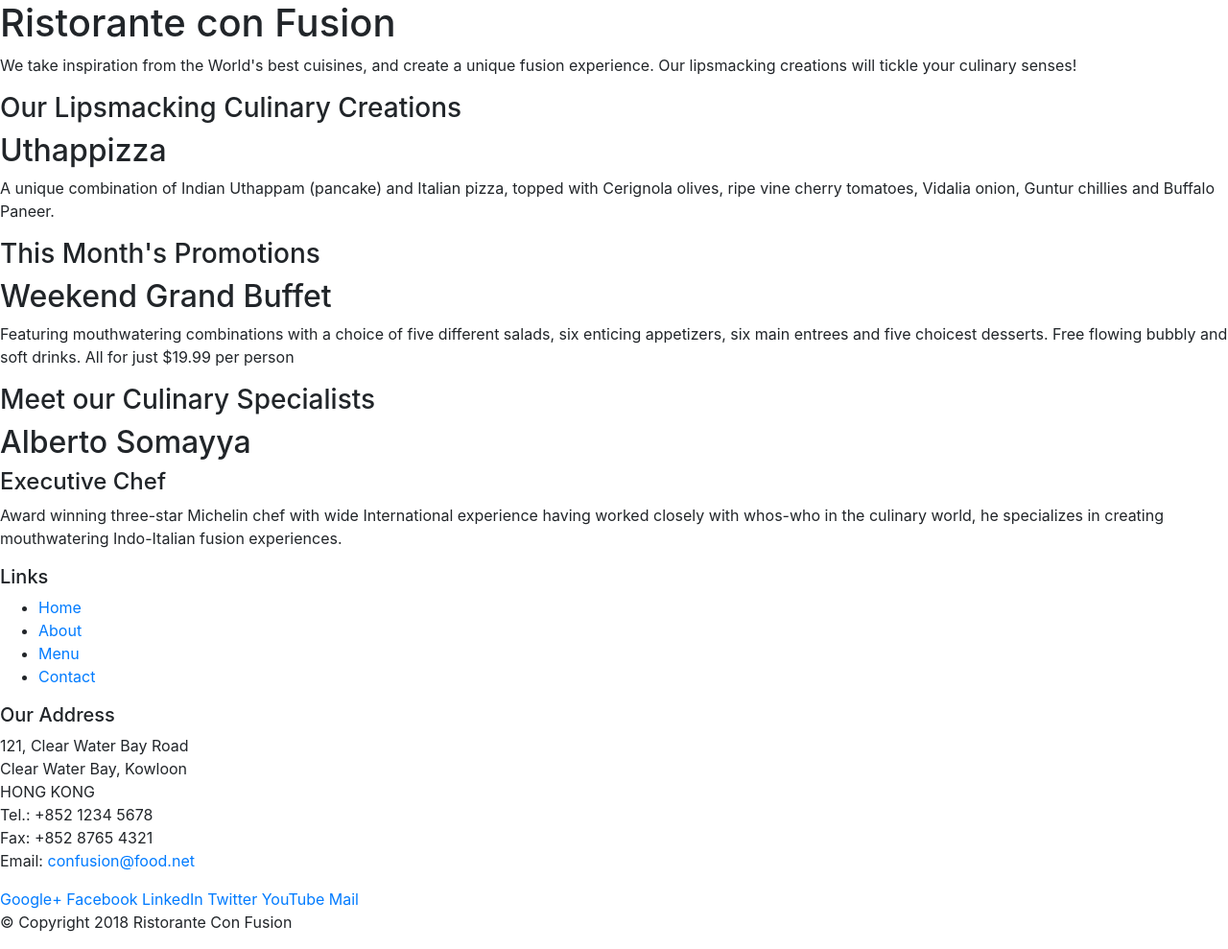
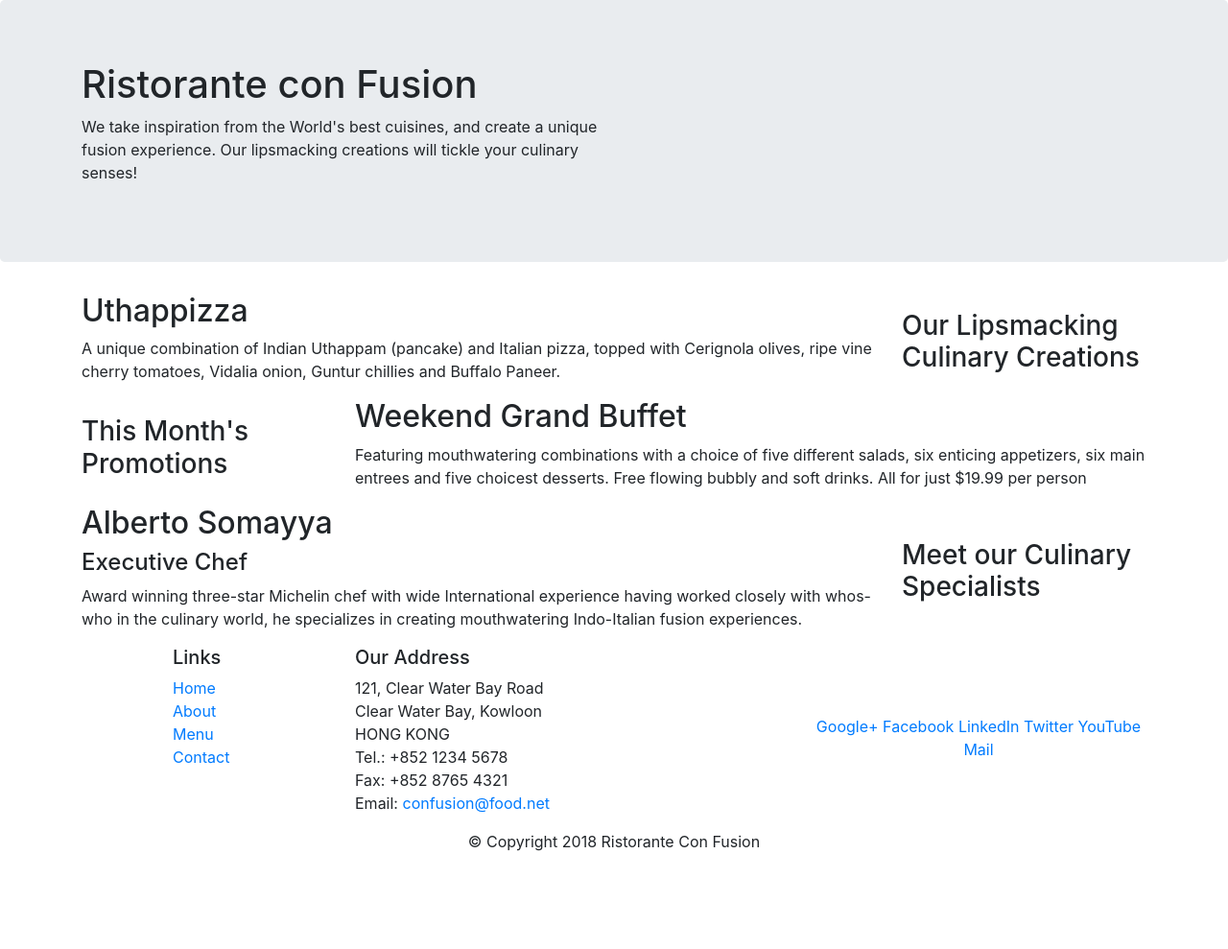
Before and after one commit to sharmista2shastry/bootstrap, a website: page index.html in a window 1280 px wide. Shown: the whole page at 96% size. After the commit the page ends 905 px from the top, so only its background shows below. Drawn offline with nearby package versions, Linux system fonts and the light colour scheme.

Commit message:
Bootstrap second edit

```diff
--- a/index.html
+++ b/index.html
@@ -8,51 +8,54 @@
 
     <!-- Bootstrap CSS -->
     <link rel="stylesheet" href="node_modules/bootstrap/dist/css/bootstrap.min.css">
+    <link rel="stylesheet" href="C:\Users\sharm\Desktop\Bootstrap4\conFusion\node_modules\css\styles.css">
     <title>Ristorante Con Fusion</title>
 </head>
 
 <body>
 
     <header>
-        <div>
-            <div>
-                <div>
+        <div class="jumbotron">
+            <div class="container">
+                <div class="row row-header">
+                    <div class="col-12 col-sm-6">
                     <h1>Ristorante con Fusion</h1>
                     <p>We take inspiration from the World's best cuisines, and create a unique fusion experience. Our lipsmacking creations will tickle your culinary senses!</p>
+                    </div>
                 </div>
-                <div>
+                <div class="col-12 col-sm">
                 </div>
             </div>
         </div>
     </header>
 
-    <div>
-        <div>
-            <div>
+    <div class="container">
+        <div class="row row-content align-items-center">
+            <div class="col-12 col-sm-4 order-sm-last col-md-3">
                 <h3>Our Lipsmacking Culinary Creations</h3>
             </div>
-            <div>
+            <div class="col-12 col-sm order-sm-first col-md">
                 <h2>Uthappizza</h2>
                 <p>A unique combination of Indian Uthappam (pancake) and Italian pizza, topped with Cerignola olives, ripe vine cherry tomatoes, Vidalia onion, Guntur chillies and Buffalo Paneer.</p>
             </div>
         </div>
 
 
-        <div>
-            <div>
+        <div class="row row-content align-items-center">
+            <div class="col-12 col-sm-4 col-md-3">
                 <h3>This Month's Promotions</h3>
             </div>
-            <div>
+            <div class="col-12 col-sm col-md">
                 <h2>Weekend Grand Buffet</h2>
                 <p>Featuring mouthwatering combinations with a choice of five different salads, six enticing appetizers, six main entrees and five choicest desserts. Free flowing bubbly and soft drinks. All for just $19.99 per person </p>
             </div>
         </div>
 
-        <div>
-            <div>
+        <div class="row row-content align-items-center">
+            <div class="col-12 col-sm-4 order-sm-last col-md-3">
                 <h3>Meet our Culinary Specialists</h3>
             </div>
-            <div>
+            <div class="col-12 col-sm order-sm-first col-md">
                 <h2>Alberto Somayya</h2>
                 <h4>Executive Chef</h4>
                 <p>Award winning three-star Michelin chef with wide International experience having worked closely with whos-who in the culinary world, he specializes in creating mouthwatering Indo-Italian fusion experiences. </p>
@@ -60,19 +63,19 @@
         </div>
     </div>
 
-    <footer>
-        <div>
-            <div>
-                <div>
+    <footer class="footer">
+        <div class="container">
+            <div class="row">
+                <div class="col-4 offset-1 col-sm-2">
                     <h5>Links</h5>
-                    <ul>
+                    <ul class="list-unstyled">
                         <li><a href="#">Home</a></li>
                         <li><a href="#">About</a></li>
                         <li><a href="#">Menu</a></li>
                         <li><a href="#">Contact</a></li>
                     </ul>
                 </div>
-                <div>
+                <div class="col-7 col-sm-5">
                     <h5>Our Address</h5>
                     <address>
 		              121, Clear Water Bay Road<br>
@@ -83,8 +86,8 @@
 		              Email: <a href="mailto:confusion@food.net">confusion@food.net</a>
 		           </address>
                 </div>
-                <div>
-                    <div>
+                <div class="col-12 col-sm-4 align-self-center">
+                    <div class="text-center">
                         <a href="http://google.com/+">Google+</a>
                         <a href="http://www.facebook.com/profile.php?id=">Facebook</a>
                         <a href="http://www.linkedin.com/in/">LinkedIn</a>
@@ -94,8 +97,8 @@
                     </div>
                 </div>
            </div>
-           <div>
-                <div>
+           <div class="row justify-content-center">
+                <div class="col-auto">
                     <p>© Copyright 2018 Ristorante Con Fusion</p>
                 </div>
            </div>
```
